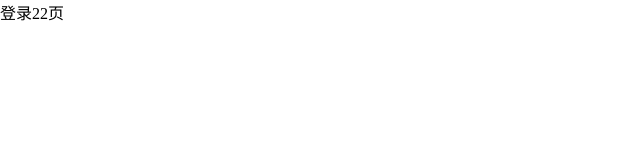
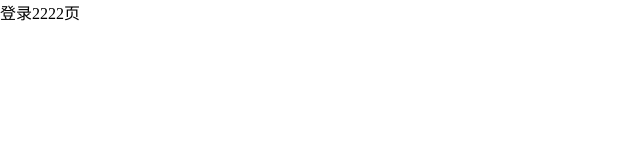
Before and after one commit to edczjw/my-react-project, a React (Vite) app: page /Login in a window 1280 px wide. Shown: the top 160 px of the page, without its empty margins (0-640 px from the left). Built offline with nearby package versions, Linux system fonts and the light colour scheme.

Commit message:
fix: 测试

```diff
--- a/src/view/login/index.tsx
+++ b/src/view/login/index.tsx
@@ -5,7 +5,7 @@ function Login(){
     const [count, setCount] = useState(0)
 
     return (
-        <div>登录22页</div>
+        <div>登录2222页</div>
     )
 }
 export default Login
```
